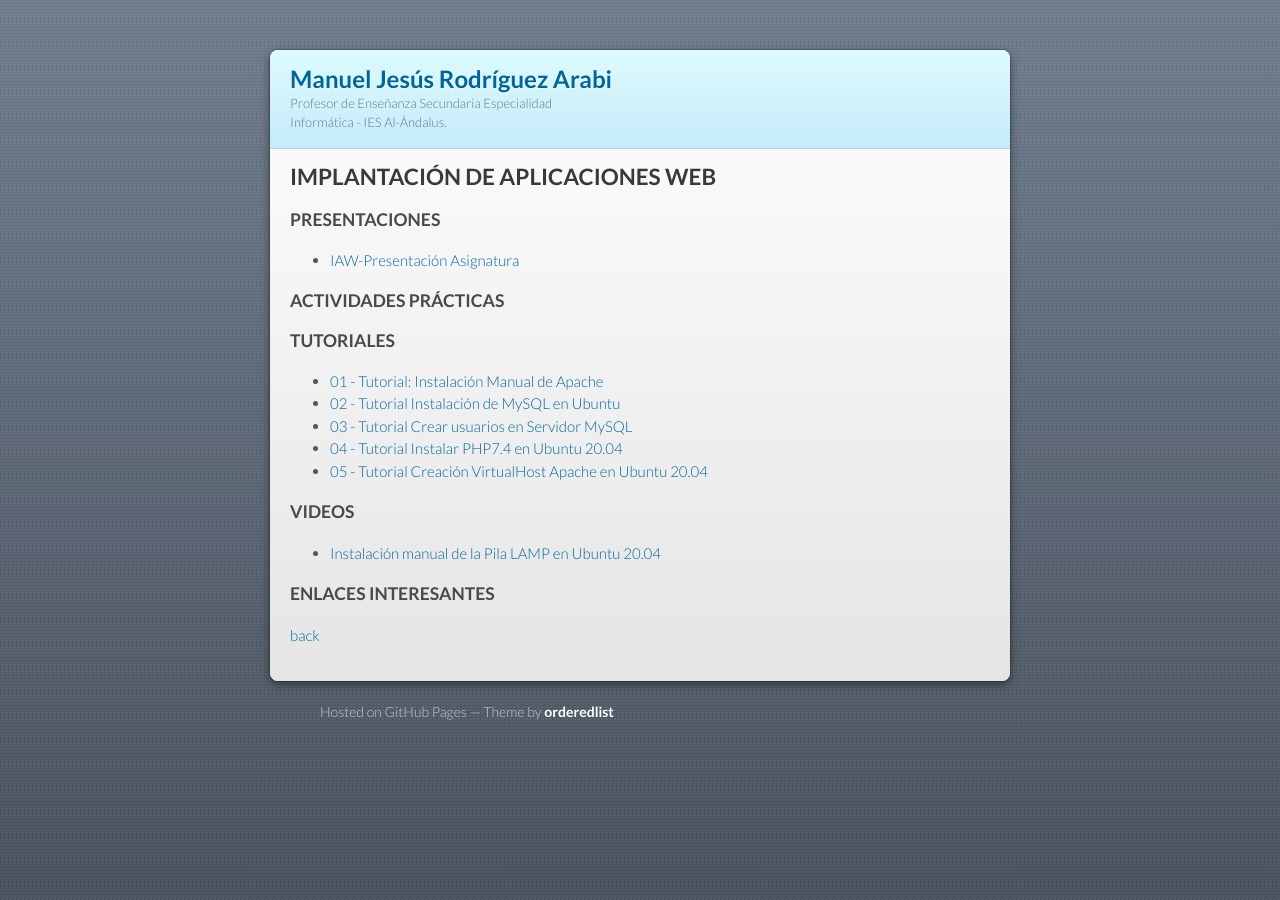
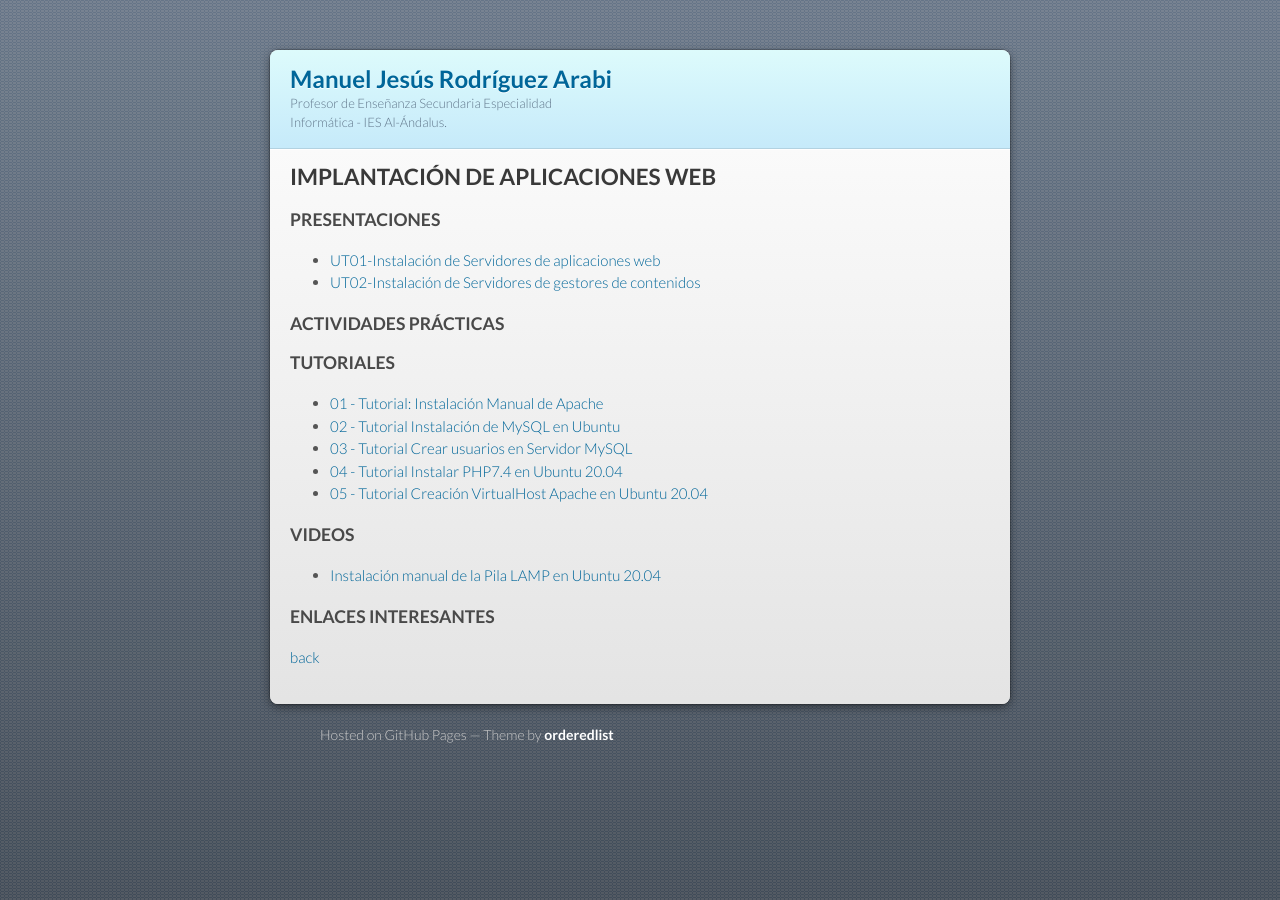
Before and after one commit to mrodara/mrodara.github.io, a Jekyll site: the page built from mods/iaw.md, in a window 1280 px wide. Built offline with Jekyll 4.4.1, drawn with Linux system fonts in a browser that asks for light colours; our own code applies the rules of GitHub Pages for plain Markdown files.

Commit message:
IAW Slides UT02

```diff
--- a/mods/iaw.md
+++ b/mods/iaw.md
@@ -6,7 +6,8 @@ layout: default
 
 ### PRESENTACIONES
 
-* [IAW-Presentación Asignatura](https://slides.com/manueljesusrodriguezarabi/deck/fullscreen)
+* [UT01-Instalación de Servidores de aplicaciones web](https://slides.com/manueljesusrodriguezarabi/deck/fullscreen)
+* [UT02-Instalación de Servidores de gestores de contenidos](https://slides.com/manueljesusrodriguezarabi/iaw-ut01-instalacion-de-servidores-de-aplicaciones-web/fullscreen)
 
 ### ACTIVIDADES PRÁCTICAS
 
```
